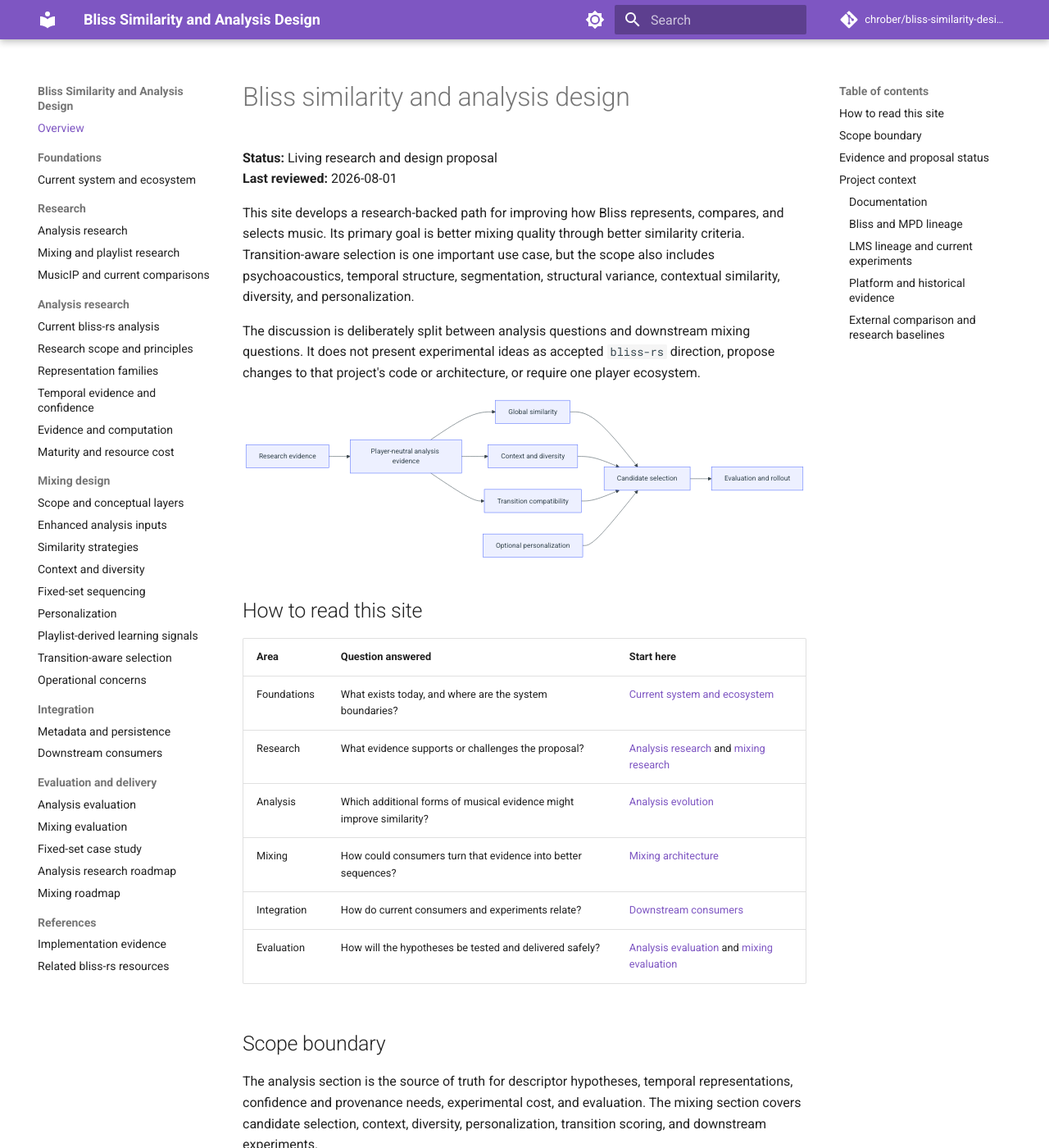
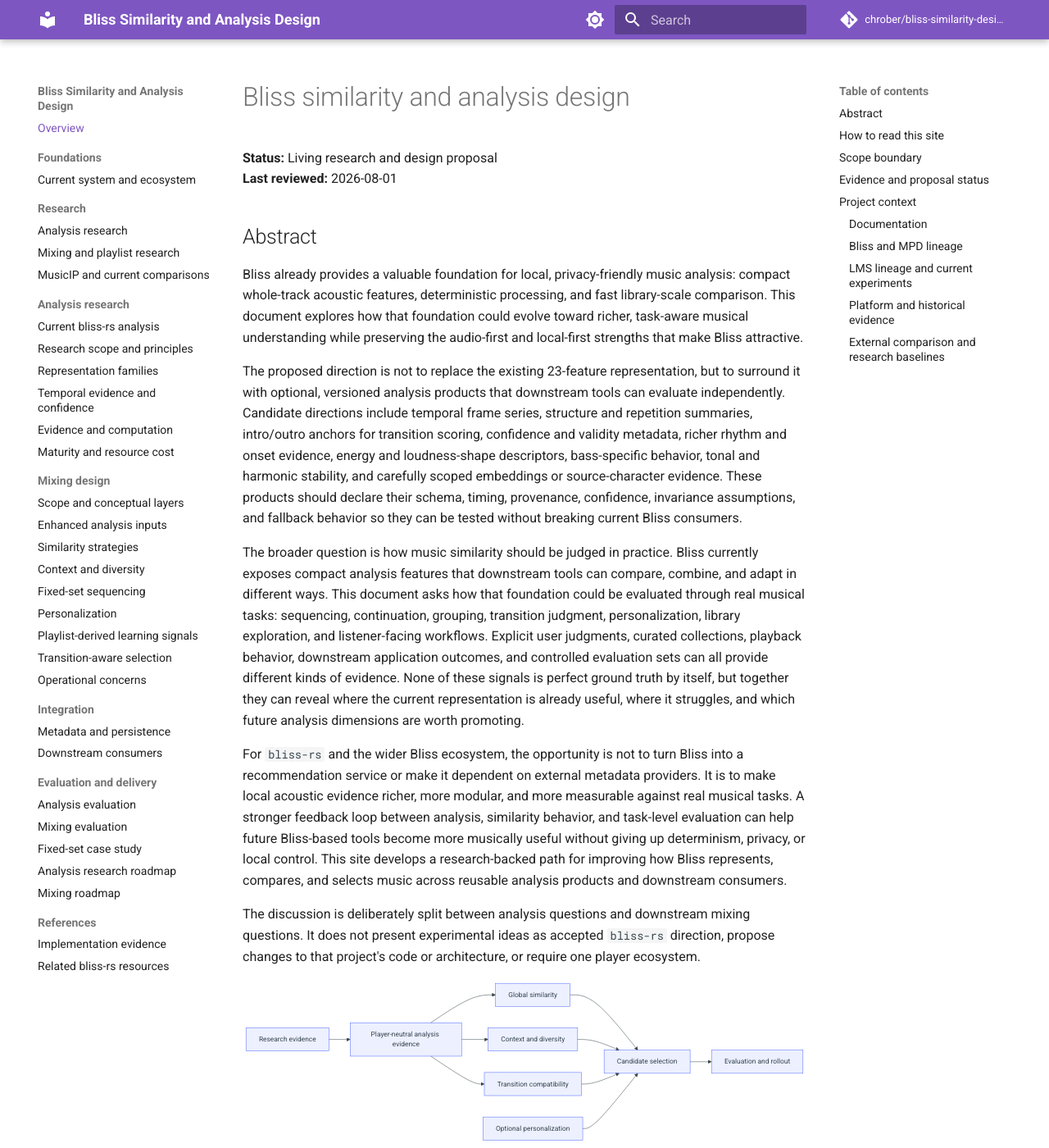
Before and after one commit to chrober/bliss-similarity-design, an MkDocs documentation site: the page built from docs/index.md, in a window 1280 px wide and 1400 px high. Shown: the whole window at 82% size. Built offline with MkDocs 1.6.1 and Material for MkDocs 9.7.7, drawn with Linux system fonts in a browser that asks for light colours; comment, search, counter and statistics services are not loaded.

Commit message:
Add MkDocs abstract

```diff
--- a/docs/index.md
+++ b/docs/index.md
@@ -3,12 +3,47 @@
 **Status:** Living research and design proposal
 **Last reviewed:** 2026-08-01
 
+## Abstract
+
+Bliss already provides a valuable foundation for local, privacy-friendly music
+analysis: compact whole-track acoustic features, deterministic processing, and
+fast library-scale comparison. This document explores how that foundation could
+evolve toward richer, task-aware musical understanding while preserving the
+audio-first and local-first strengths that make Bliss attractive.
+
+The proposed direction is not to replace the existing 23-feature representation,
+but to surround it with optional, versioned analysis products that downstream
+tools can evaluate independently. Candidate directions include temporal frame
+series, structure and repetition summaries, intro/outro anchors for transition
+scoring, confidence and validity metadata, richer rhythm and onset evidence,
+energy and loudness-shape descriptors, bass-specific behavior, tonal and
+harmonic stability, and carefully scoped embeddings or source-character
+evidence. These products should declare their schema, timing, provenance,
+confidence, invariance assumptions, and fallback behavior so they can be tested
+without breaking current Bliss consumers.
+
+The broader question is how music similarity should be judged in practice.
+Bliss currently exposes compact analysis features that downstream tools can
+compare, combine, and adapt in different ways. This document asks how that
+foundation could be evaluated through real musical tasks: sequencing,
+continuation, grouping, transition judgment, personalization, library
+exploration, and listener-facing workflows. Explicit user judgments, curated
+collections, playback behavior, downstream application outcomes, and controlled
+evaluation sets can all provide different kinds of evidence. None of these
+signals is perfect ground truth by itself, but together they can reveal where
+the current representation is already useful, where it struggles, and which
+future analysis dimensions are worth promoting.
+
+For `bliss-rs` and the wider Bliss ecosystem, the opportunity is not to turn
+Bliss into a recommendation service or make it dependent on external metadata
+providers. It is to make local acoustic evidence richer, more modular, and more
+measurable against real musical tasks. A stronger feedback loop between
+analysis, similarity behavior, and task-level evaluation can help future
+Bliss-based tools become more musically useful without giving up determinism,
+privacy, or local control.
 This site develops a research-backed path for improving how Bliss represents,
-compares, and selects music. Its primary goal is better mixing quality through
-better similarity criteria. Transition-aware selection is one important use
-case, but the scope also includes psychoacoustics, temporal structure,
-segmentation, structural variance, contextual similarity, diversity, and
-personalization.
+compares, and selects music across reusable analysis products and downstream
+consumers.
 
 The discussion is deliberately split between analysis questions and downstream
 mixing questions. It does not present experimental ideas as accepted
```
